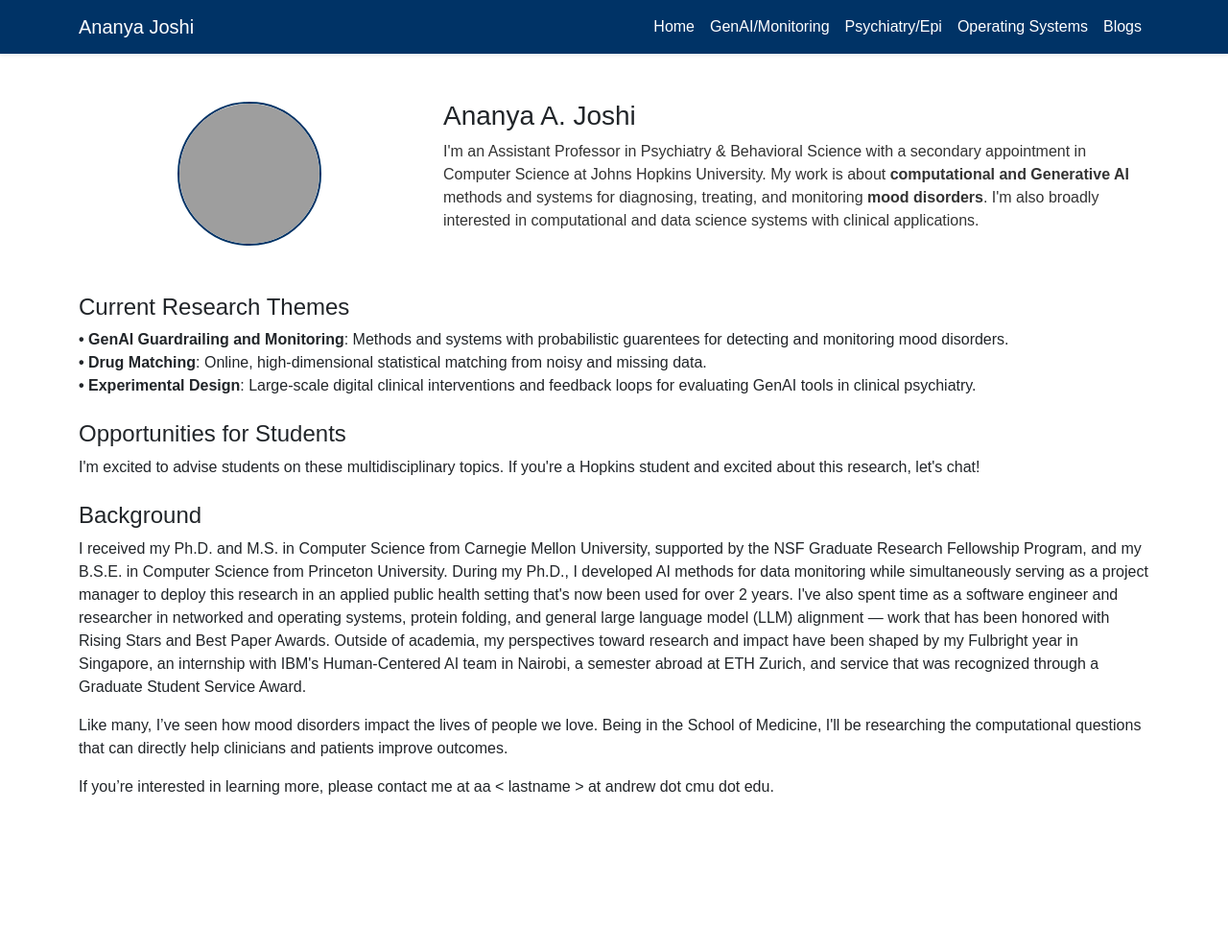
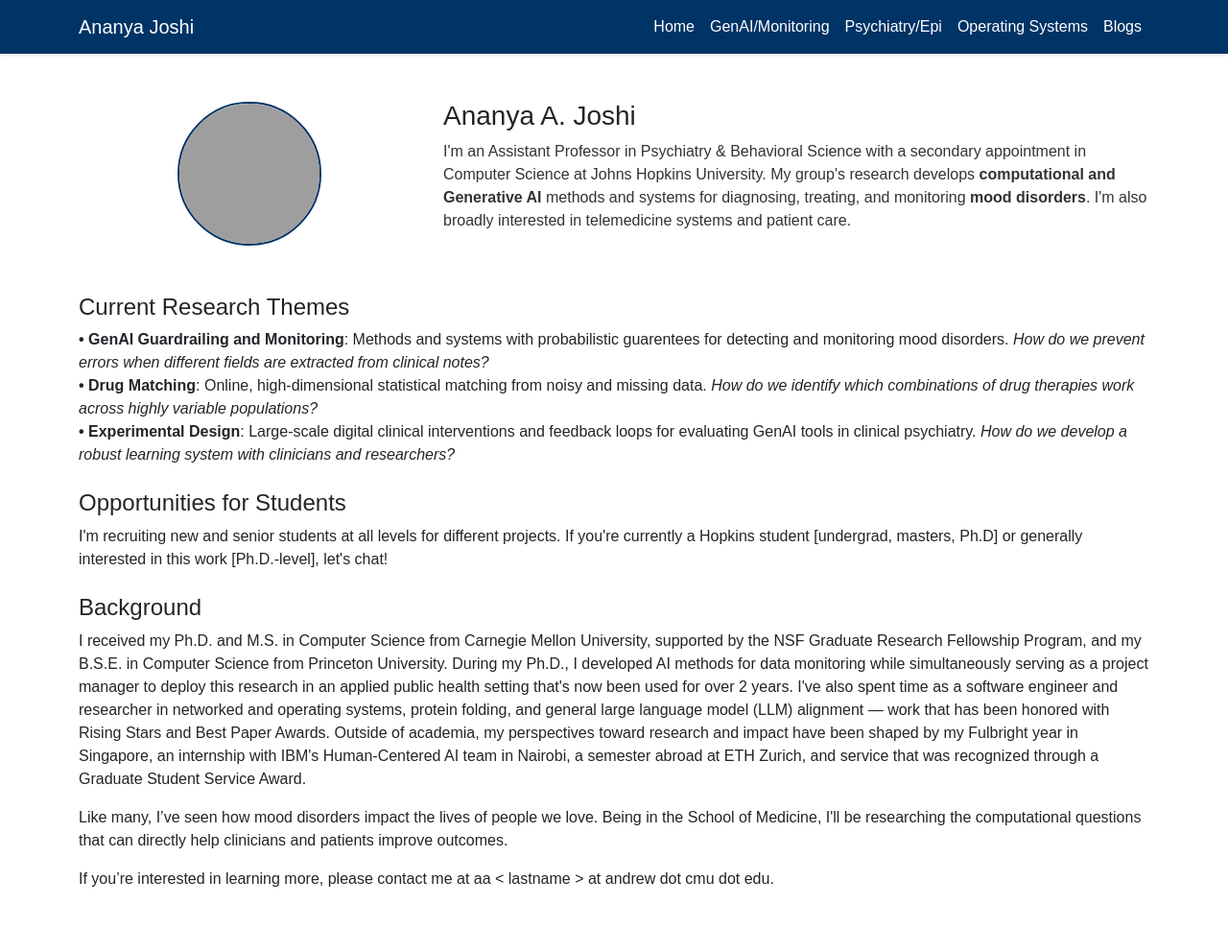
Before and after one commit to Ananya-Joshi/ananya-joshi.github.io, a Jekyll site: the page built from index.md, in a window 1280 px wide. Shown: the whole page at 96% size. Built offline with Jekyll 4.4.1, drawn with Linux system fonts in a browser that asks for light colours; before the commit the page ends 900 px from its top, so only the background shows below that; grey boxes are pictures that could not be loaded.

Commit message:
Updated Questions, Student Recruitment

```diff
--- a/index.md
+++ b/index.md
@@ -10,20 +10,20 @@ layout: default
     <div class="col-md-8">
     <h3>Ananya A. Joshi</h3>
     <p class="bio-text">
-    I'm an Assistant Professor in Psychiatry & Behavioral Science with a secondary appointment in Computer Science at Johns Hopkins University. My work is about <b>computational and Generative AI</b> methods and systems for diagnosing, treating, and monitoring <b>mood disorders</b>. I'm also broadly interested in computational and data science systems with clinical applications.  </p>
+    I'm an Assistant Professor in Psychiatry & Behavioral Science with a secondary appointment in Computer Science at Johns Hopkins University. My group's research develops <b>computational and Generative AI</b> methods and systems for diagnosing, treating, and monitoring <b>mood disorders</b>. I'm also broadly interested in telemedicine systems and patient care.  </p>
     </div>
     </div>
 <h4 class="mt-5">Current Research Themes</h4>
 <ul class="list-unstyled">
-	<li><b>• GenAI Guardrailing and Monitoring</b>: Methods and systems with probabilistic guarentees for detecting and monitoring mood disorders.  </li>
-   <li><b>• Drug Matching</b>: Online, high-dimensional statistical matching from noisy and missing data. </li>
-  <li><b>• Experimental Design</b>: Large-scale digital clinical interventions and feedback loops for evaluating GenAI tools in clinical psychiatry.  </li>
+	<li><b>• GenAI Guardrailing and Monitoring</b>: Methods and systems with probabilistic guarentees for detecting and monitoring mood disorders. <i>How do we prevent errors when different fields are extracted from clinical notes?</i> </li>
+   <li><b>• Drug Matching</b>: Online, high-dimensional statistical matching from noisy and missing data. <i>How do we identify which combinations of drug therapies work across highly variable populations?</i></li>
+  <li><b>• Experimental Design</b>: Large-scale digital clinical interventions and feedback loops for evaluating GenAI tools in clinical psychiatry. <i>How do we develop a robust learning system with clinicians and researchers?</i> </li>
 
 </ul>
 
 <h4 class="mt-4">Opportunities for Students</h4>
 <p>
-I'm excited to advise students on these multidisciplinary topics. If you're a Hopkins student and excited about this research, let's chat!
+I'm recruiting new and senior students at all levels for different projects. If you're currently a Hopkins student [undergrad, masters, Ph.D] or generally interested in this work [Ph.D.-level], let's chat!
 </p>
 
 <h4 class="mt-4">Background</h4>
```
